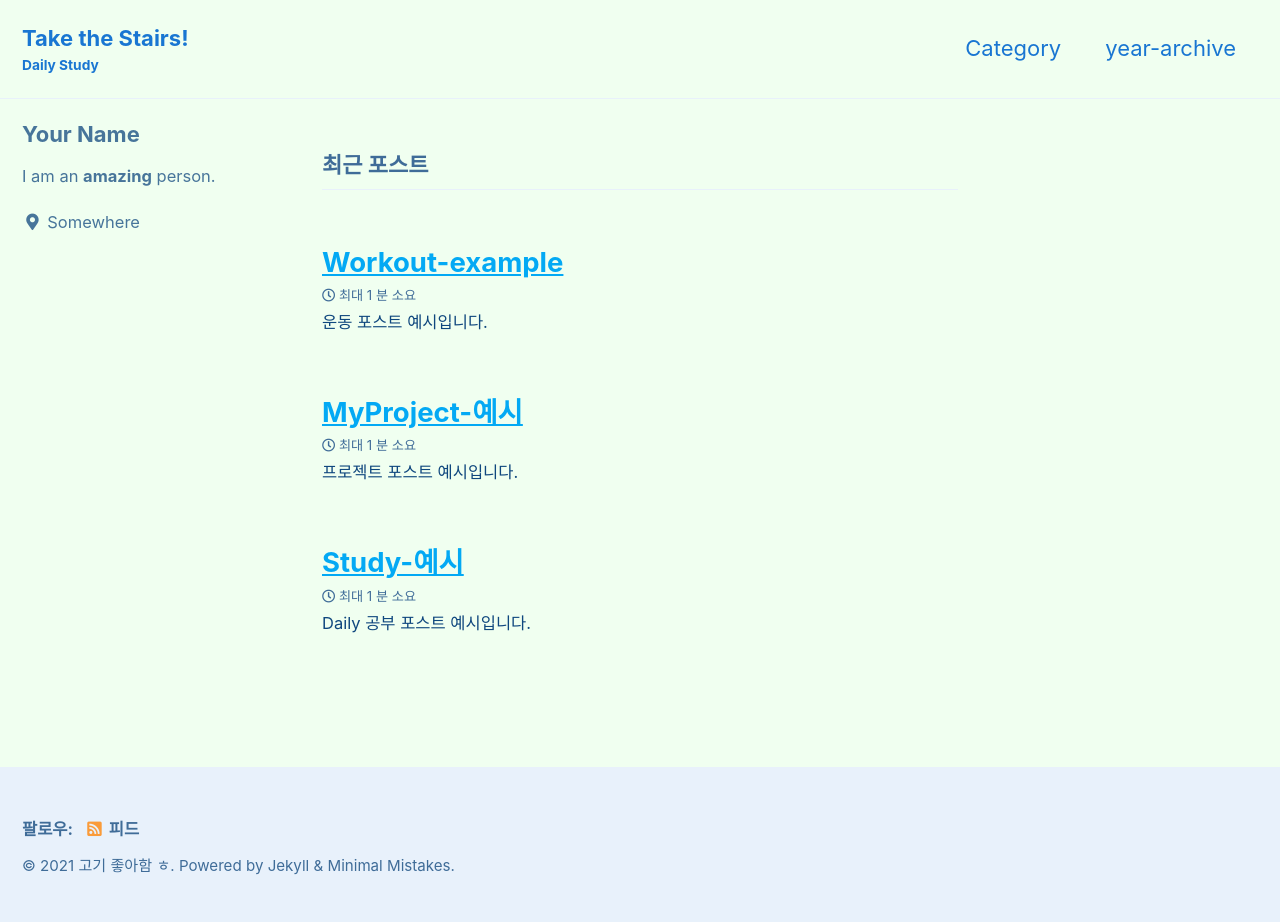
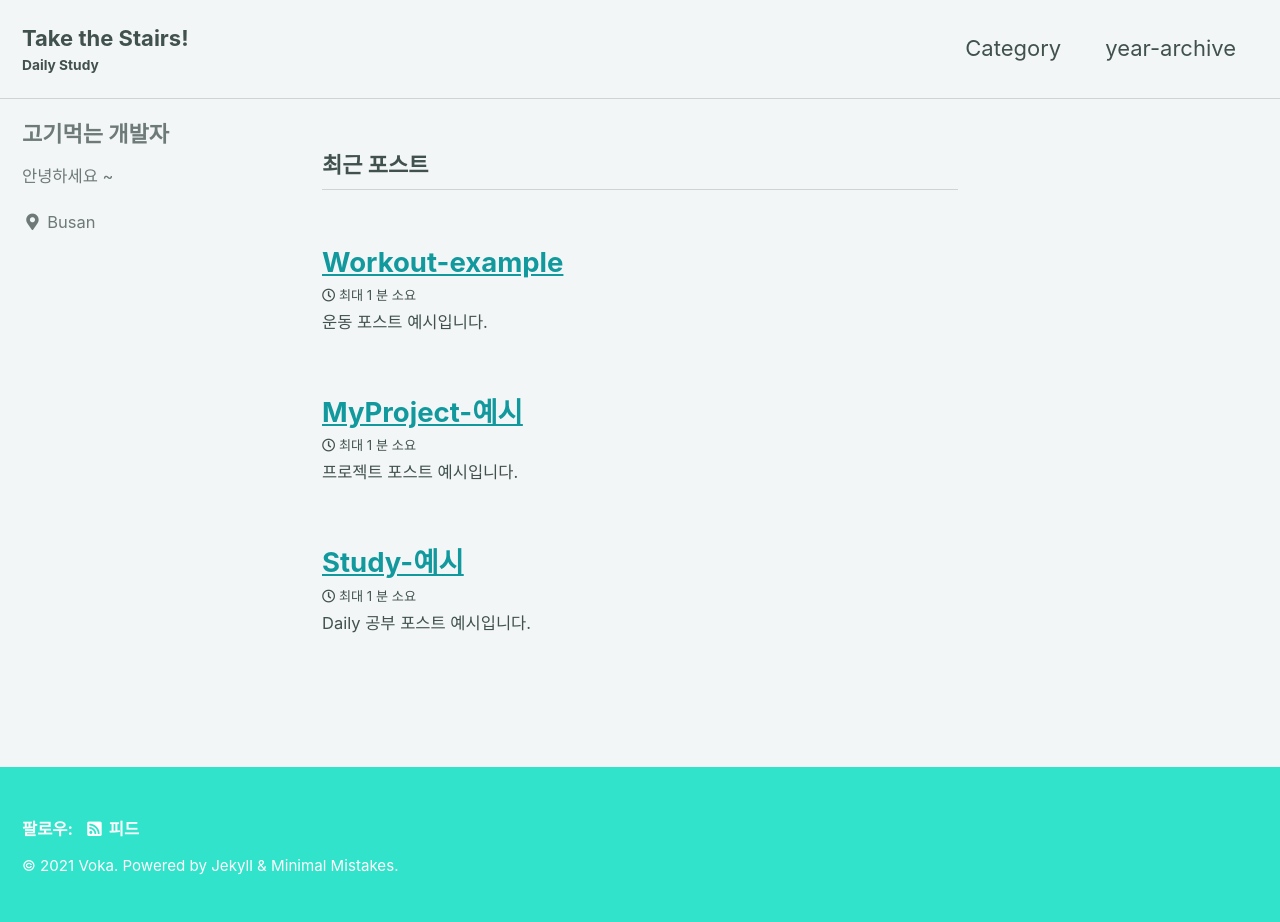
Before and after one commit to voka/old-blog, a Jekyll site: the page built from index.html, in a window 1280 px wide. Built offline with Jekyll 4.4.1, drawn with Linux system fonts in a browser that asks for light colours; cached includes are drawn as plain includes; the list of posts is cut into pages by our own code.

Commit message:
Update _config.yml

```diff
--- a/_config.yml
+++ b/_config.yml
@@ -12,15 +12,15 @@
 
 # theme                  : "minimal-mistakes-jekyll"
 # remote_theme           : "mmistakes/minimal-mistakes"
-minimal_mistakes_skin    : "aqua" # "air", "aqua", "contrast", "dark", "dirt", "neon", "mint", "plum", "sunrise"
+minimal_mistakes_skin    : "mint" # "air", "aqua", "contrast", "dark", "dirt", "neon", "mint", "plum", "sunrise"
 
 # Site Settings
 locale                   : "ko-KR"
 title                    : "Take the Stairs!"
 title_separator          : "-"
 subtitle                 : "Daily Study"
-name                     : "고기 좋아함 ㅎ"
-description              : "안녕하세요 ~"
+name                     : "Voka"
+description              : ""
 url                      : "https://voka.github.io"
 baseurl                  : # the subpath of your site, e.g. "/blog"
 repository               : "voka/voka.github.io"
@@ -102,10 +102,10 @@ analytics:
 
 # Site Author
 author:
-  name             : "Your Name"
+  name             : "고기먹는 개발자"
   avatar           : # path of avatar image, e.g. "/assets/images/bio-photo.jpg"
-  bio              : "I am an **amazing** person."
-  location         : "Somewhere"
+  bio              : "안녕하세요 ~"
+  location         : "Busan"
   email            :
   links:
     - label: "Email"
```
